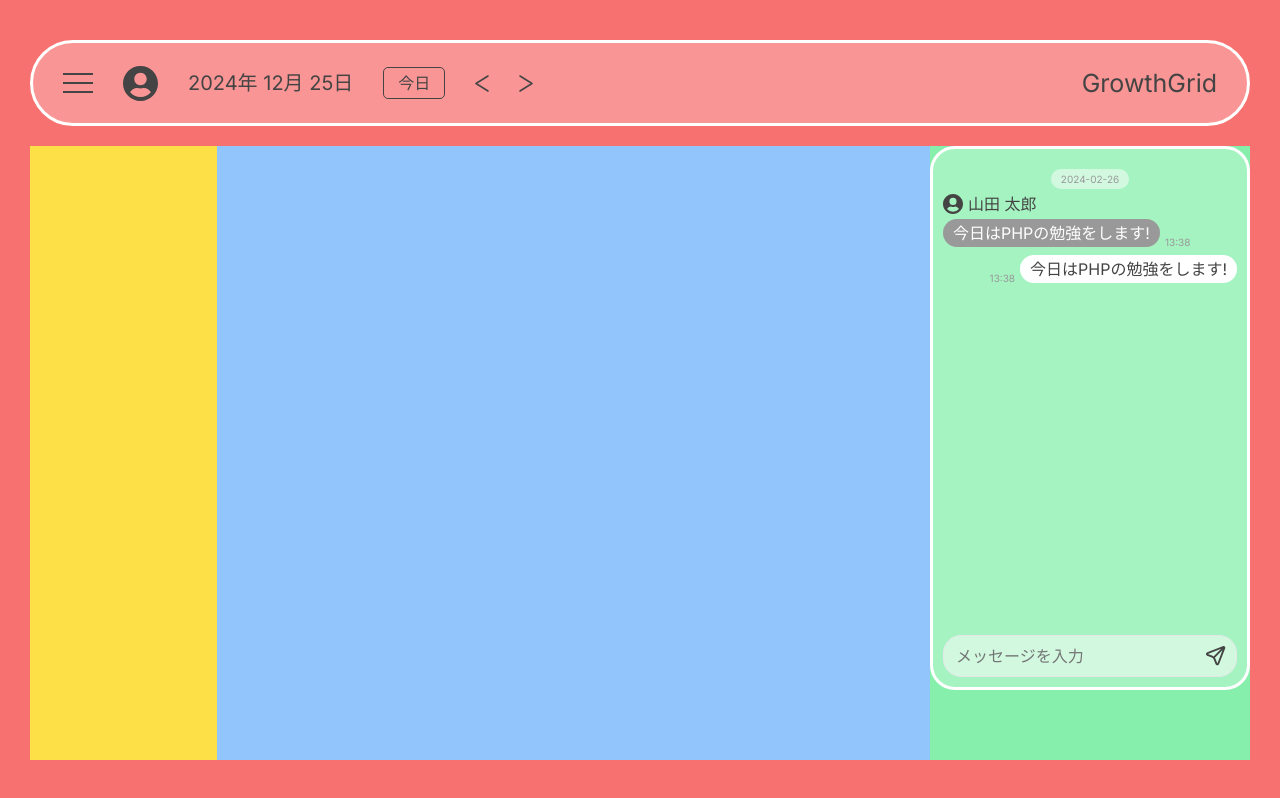
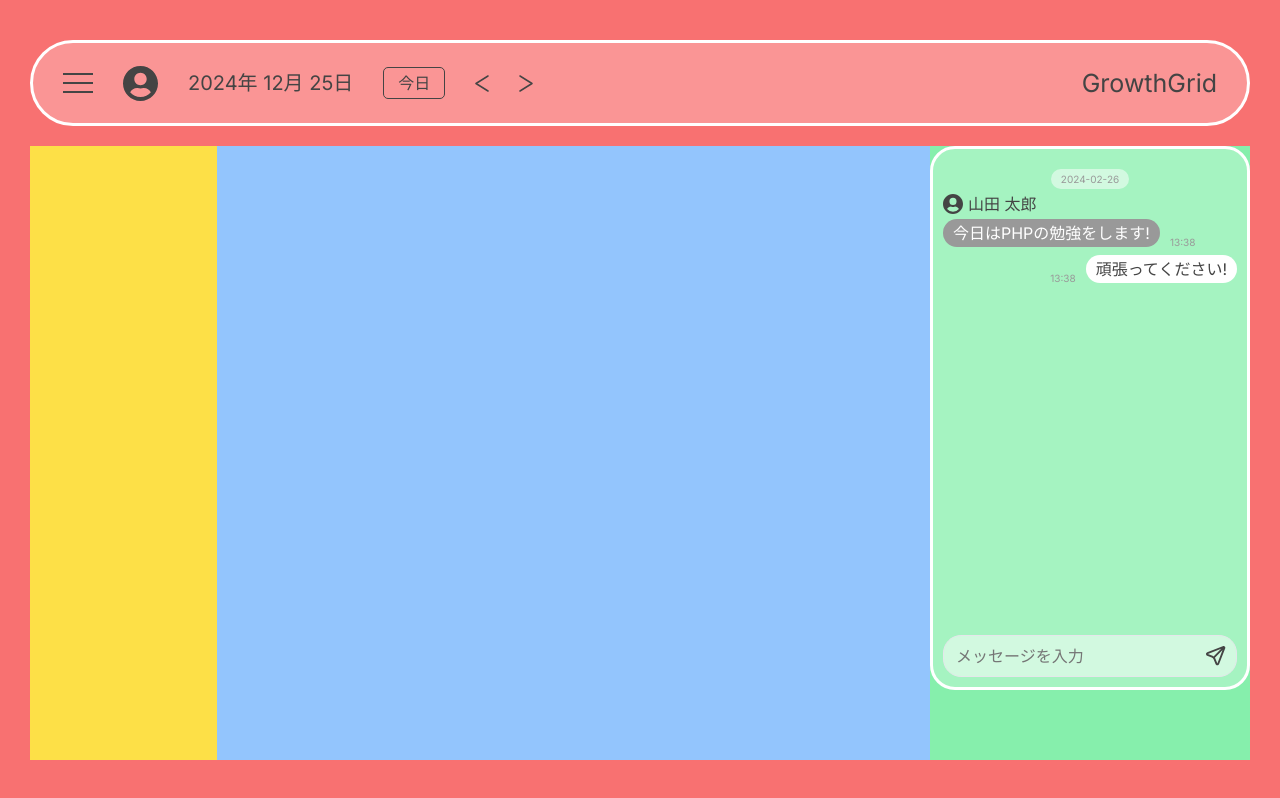
Before and after one commit to tuyotuyo-engineer/prj-calendar, a Next.js app in the folder frontend/: page /calendar in a window 1280 px wide. Built offline with nearby package versions, Linux system fonts and the light colour scheme.

Commit message:
♻️ ChatMessageを1つに統合

```diff
--- a/frontend/src/features/chat/chat.types.ts
+++ b/frontend/src/features/chat/chat.types.ts
@@ -1,6 +1,15 @@
+import dayjs from "dayjs";
+
+export enum UserType {
+  Self = "self",
+  Other = "other",
+}
+
 export type ChatMessageProps = {
+  userType: UserType;
+  userName: string;
   message: string;
-  time: string;
+  specificDateTime: dayjs.Dayjs;
 };
 
 export type ChatUserHeadProps = {
--- a/frontend/src/features/chat/components/Chat.tsx
+++ b/frontend/src/features/chat/components/Chat.tsx
@@ -1,32 +1,38 @@
 'use client';
-import { IconUser, SubmitIcon } from '@/icons';
 import React from 'react';
-import { ChatUserHead } from './molecules/ChatUserHead';
 import { ChatDate } from './atoms/ChatDate';
 import { ChatMessage } from './molecules/ChatMessage';
-import { ChatMyMessage } from './molecules/ChatMyMessage';
 import { MessageForm } from './molecules/MessageForm';
+import { UserType } from '../chat.types';
 import dayjs from 'dayjs';
 
-const mockData = {
+const mockData1 = {
+  userType: UserType.Other,
   userName: '山田 太郎',
   specificDateTime: dayjs(),
   message: '今日はPHPの勉強をします!',
-  };
+};
+
+const mockData2 = {
+  userType: UserType.Self,
+  userName: '田中 一郎',
+  specificDateTime: dayjs(),
+  message: '頑張ってください!',
+};
+
+const mockData = [mockData1, mockData2];
 
 // 日付のみをフォーマット
-const datePart = mockData.specificDateTime.format('YYYY-MM-DD');
+const datePart = mockData1.specificDateTime.format('YYYY-MM-DD');
 // 時刻のみをフォーマット
-const timePart = mockData.specificDateTime.format('HH:mm');
+const timePart = mockData1.specificDateTime.format('HH:mm');
 
 export function Chat() {
   return (
     <div className='section-base flex flex-col w-[32rem] px-4 pt-8 pb-4 rounded-[25px]'>
       <div className='w-full h-[45.6rem]'>
         <ChatDate dateTime={datePart} />
-        <ChatUserHead chatUserName={mockData.userName} />
-        <ChatMessage message={mockData.message} time={timePart} />
-        <ChatMyMessage message={mockData.message} time={timePart} />
+        <ChatMessage mockData={mockData} />
       </div>
       <MessageForm />
     </div>
--- a/frontend/src/features/chat/components/molecules/ChatMessage.tsx
+++ b/frontend/src/features/chat/components/molecules/ChatMessage.tsx
@@ -1,12 +1,40 @@
-import { ChatMessageProps } from '../../chat.types';
+import { ChatMessageProps, UserType } from '../../chat.types';
+import { ChatUserHead } from './ChatUserHead';
+import { Fragment } from 'react';
 
-export const ChatMessage = ({ message, time }: ChatMessageProps) => {
+export const ChatMessage = ({ mockData }: { mockData: ChatMessageProps[] }) => {
+  // スタイルの動的切り替え
   return (
-    <div className='flex items-end space-x-2 mb-[0.8rem]'>
-      <div className='bg-light-gray rounded-[18px] py-[6px] px-4'>
-        <p className='font-normal text-white break-words'>{message}</p>
-      </div>
-      <p className='text-[10px] text-light-gray'>{time}</p>
-    </div>
+    <>
+      {mockData.map((data, i) => {
+        const messageBoxClass =
+          data.userType === UserType.Self ? 'bg-white' : 'bg-light-gray';
+        const containerClass =
+          data.userType === UserType.Self ? 'flex-row-reverse' : 'flex-row';
+        const textColor =
+          data.userType === UserType.Self ? 'text-custom-black' : 'text-white';
+        const formattedTime = data.specificDateTime.format('HH:mm');
+
+        return (
+          <Fragment key={i}>
+            {data.userType === UserType.Other && (
+              <ChatUserHead chatUserName={data.userName} />
+            )}
+            <div
+              className={`flex items-end mb-[0.8rem] ${containerClass}`}
+            >
+              <div
+                className={`${messageBoxClass} rounded-[18px] py-[6px] px-4`}
+              >
+                <p className={`font-normal ${textColor} break-words`}>
+                  {data.message}
+                </p>
+              </div>
+              <p className='text-[10px] text-light-gray mx-4'>{formattedTime}</p>
+            </div>
+          </Fragment>
+        );
+      })}
+    </>
   );
 };
--- a/frontend/src/features/chat/components/molecules/ChatMyMessage.tsx
+++ /dev/null
@@ -1,12 +0,0 @@
-import { ChatMessageProps } from '../../chat.types';
-
-export const ChatMyMessage = ({ message, time }: ChatMessageProps) => {
-  return (
-    <div className='flex items-end justify-end space-x-2 mb-[0.8rem]'>
-      <p className='text-[10px] text-light-gray'>{time}</p>
-      <div className='bg-white rounded-[18px] py-[6px] px-4 border-custom-gray'>
-        <p className='font-normal text-custom-black'>{message}</p>
-      </div>
-    </div>
-  );
-};
```
